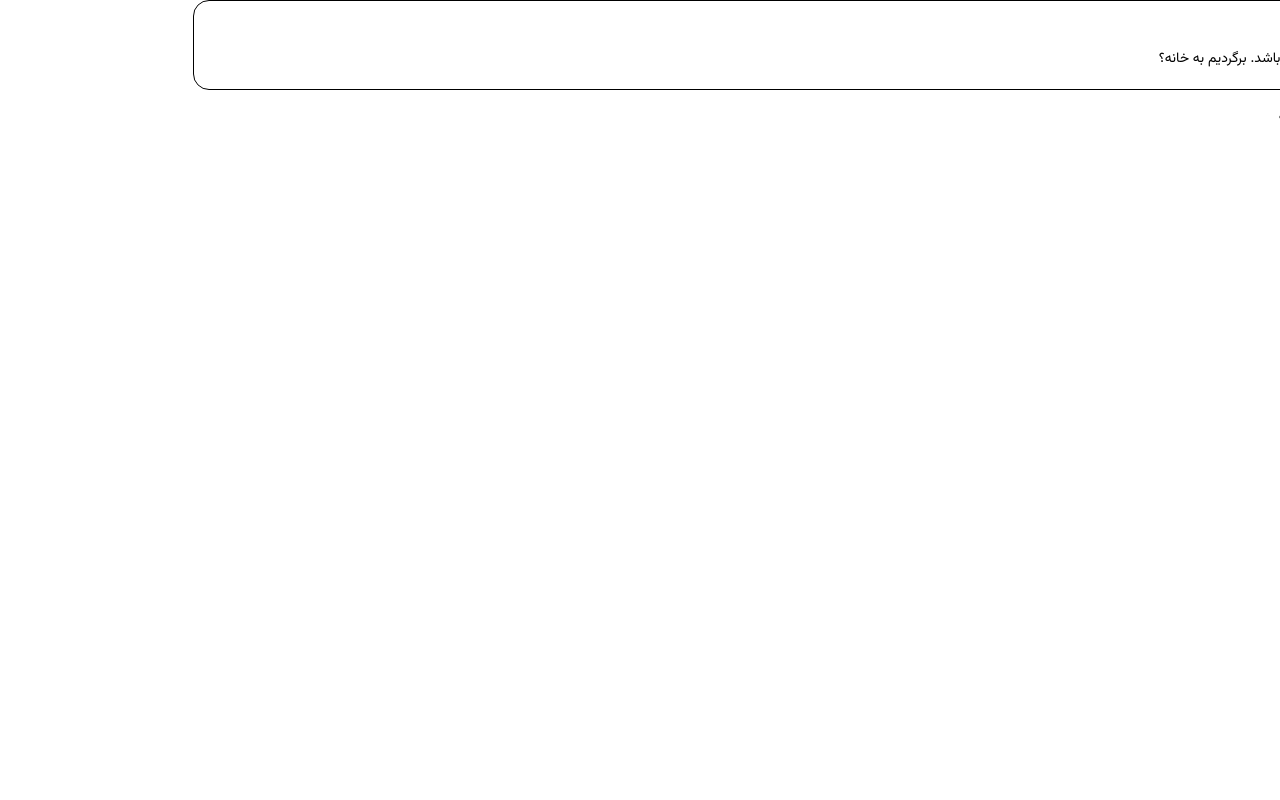
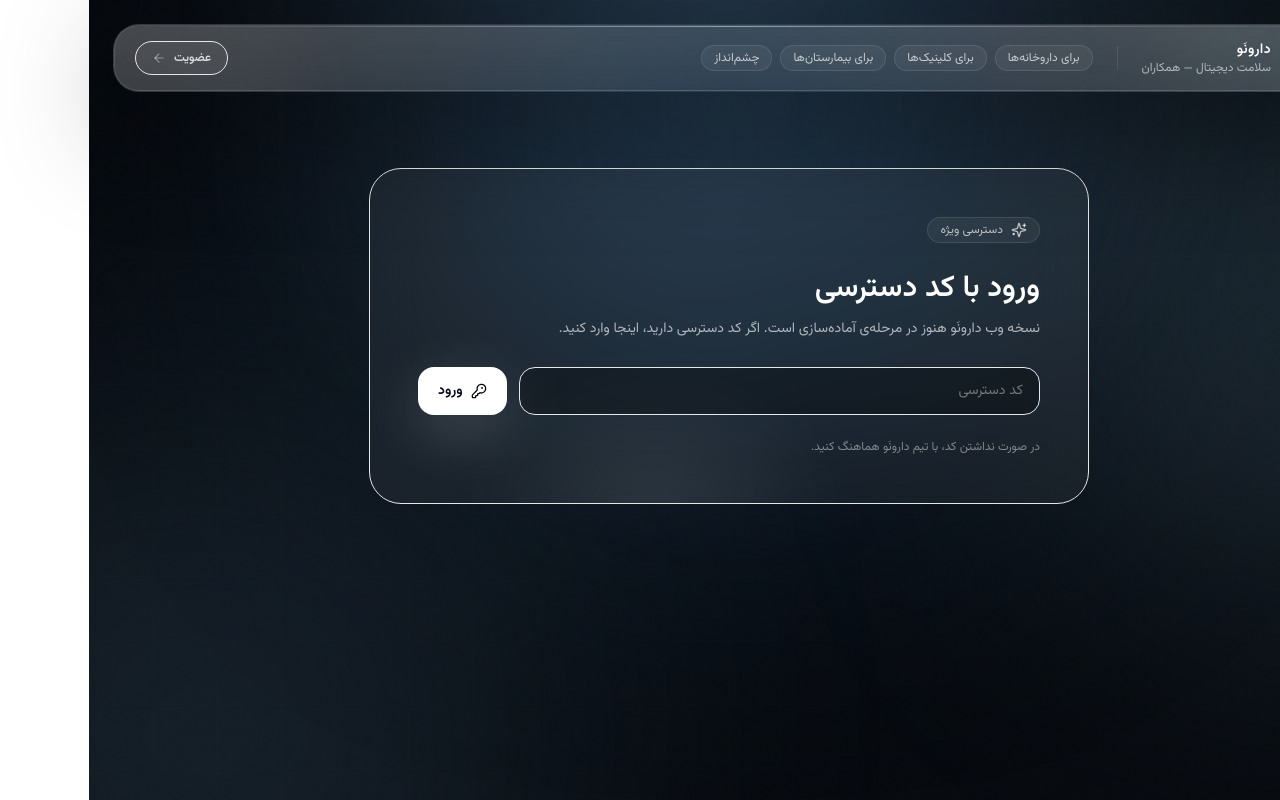
Before and after one commit to iliarzz/Darunow-, a Next.js app: page /coming-soon/access in a window 1280 px wide. Before the commit this address had no page. Built offline with nearby package versions, Linux system fonts and the light colour scheme.

Commit message:
Add access code gate for app

```diff
--- /dev/null
+++ b/src/app/api/app-access/route.ts
@@ -0,0 +1,26 @@
+import { NextResponse } from "next/server";
+
+const ACCESS_COOKIE_NAME = "app_access";
+
+export async function POST(req: Request) {
+  const accessCode = process.env.APP_ACCESS_CODE ?? "";
+  if (!accessCode) {
+    return NextResponse.json({ error: "کد دسترسی تنظیم نشده است." }, { status: 500 });
+  }
+
+  const body = await req.json().catch(() => ({}));
+  const code = typeof body?.code === "string" ? body.code.trim() : "";
+  if (!code || code !== accessCode) {
+    return NextResponse.json({ error: "کد دسترسی نامعتبر است." }, { status: 401 });
+  }
+
+  const response = NextResponse.json({ ok: true });
+  response.cookies.set(ACCESS_COOKIE_NAME, accessCode, {
+    httpOnly: true,
+    sameSite: "lax",
+    secure: process.env.NODE_ENV === "production",
+    maxAge: 60 * 60 * 24 * 30,
+    path: "/",
+  });
+  return response;
+}
--- /dev/null
+++ b/src/app/coming-soon/access/page.tsx
@@ -0,0 +1,104 @@
+"use client";
+
+import { Suspense, useState } from "react";
+import { useRouter, useSearchParams } from "next/navigation";
+import { motion, useReducedMotion } from "framer-motion";
+import { KeyRound, Sparkles } from "lucide-react";
+
+function AccessForm() {
+  const router = useRouter();
+  const searchParams = useSearchParams();
+  const reduceMotion = useReducedMotion();
+  const [code, setCode] = useState("");
+  const [error, setError] = useState("");
+  const [loading, setLoading] = useState(false);
+
+  const nextPath = searchParams.get("next") ?? "/";
+
+  const handleSubmit = async (event: React.FormEvent<HTMLFormElement>) => {
+    event.preventDefault();
+    setError("");
+    setLoading(true);
+    try {
+      const response = await fetch("/api/app-access", {
+        method: "POST",
+        headers: { "content-type": "application/json" },
+        body: JSON.stringify({ code }),
+      });
+      if (!response.ok) {
+        const data = await response.json().catch(() => ({}));
+        setError(typeof data?.error === "string" ? data.error : "کد دسترسی معتبر نیست.");
+        setLoading(false);
+        return;
+      }
+      router.replace(nextPath);
+    } catch (err) {
+      setError("ارتباط با سرور برقرار نشد.");
+      setLoading(false);
+    }
+  };
+
+  return (
+    <section className="mx-auto flex min-h-[70vh] max-w-3xl items-center px-6 pb-24 pt-10">
+      <motion.div
+        className="relative w-full overflow-hidden rounded-[32px] border border-white/12 bg-white/5 p-8 text-right backdrop-blur-xl md:p-12"
+        initial={reduceMotion ? { opacity: 1, y: 0 } : { opacity: 0, y: 16 }}
+        animate={{ opacity: 1, y: 0 }}
+        transition={reduceMotion ? { duration: 0 } : { duration: 0.6, ease: [0.22, 1, 0.36, 1] }}
+      >
+        <div className="pointer-events-none absolute inset-0">
+          <div className="absolute -top-20 right-1/3 h-40 w-40 rounded-full bg-[#7EB3CC]/18 blur-3xl" />
+          <div className="absolute -bottom-24 left-1/4 h-40 w-52 rounded-full bg-white/10 blur-3xl" />
+          <div className="light-sweep absolute -inset-y-1/2 left-0 w-[160%] opacity-30" />
+        </div>
+
+        <div className="relative space-y-6">
+          <div className="inline-flex items-center gap-2 rounded-full border border-white/10 bg-white/5 px-3 py-1 text-xs text-white/70">
+            <Sparkles className="h-4 w-4 text-white/70" />
+            دسترسی ویژه
+          </div>
+          <div>
+            <h1 className="text-2xl font-semibold md:text-3xl">ورود با کد دسترسی</h1>
+            <p className="mt-2 text-sm leading-7 text-white/65">
+              نسخه وب دارونَو هنوز در مرحله‌ی آماده‌سازی است. اگر کد دسترسی دارید، اینجا وارد کنید.
+            </p>
+          </div>
+
+          <form onSubmit={handleSubmit} className="space-y-4">
+            <div className="flex flex-col gap-3 md:flex-row md:items-center">
+              <input
+                type="password"
+                required
+                autoComplete="one-time-code"
+                placeholder="کد دسترسی"
+                value={code}
+                onChange={(event) => setCode(event.target.value)}
+                className="h-12 w-full rounded-2xl border border-white/12 bg-black/30 px-4 text-sm text-white placeholder:text-white/40 outline-none transition focus:border-white/25 focus:bg-black/35 md:flex-1"
+              />
+              <button
+                type="submit"
+                disabled={loading}
+                className="inline-flex h-12 items-center justify-center gap-2 rounded-2xl bg-white px-5 text-sm font-semibold text-[#050913] shadow-[0_18px_60px_rgba(255,255,255,0.18)] transition hover:translate-y-[-1px] disabled:cursor-not-allowed disabled:opacity-70"
+              >
+                <KeyRound className="h-4 w-4" />
+                {loading ? "در حال بررسی..." : "ورود"}
+              </button>
+            </div>
+
+            {error ? <div className="text-xs text-rose-200/90">{error}</div> : null}
+          </form>
+
+          <div className="text-xs text-white/45">در صورت نداشتن کد، با تیم دارونَو هماهنگ کنید.</div>
+        </div>
+      </motion.div>
+    </section>
+  );
+}
+
+export default function AccessPage() {
+  return (
+    <Suspense fallback={<div className="mx-auto min-h-[60vh] w-full max-w-3xl px-6 pb-24 pt-10" />}>
+      <AccessForm />
+    </Suspense>
+  );
+}
```
Also changed, not shown: src/middleware.ts (+27 -2 lines).
